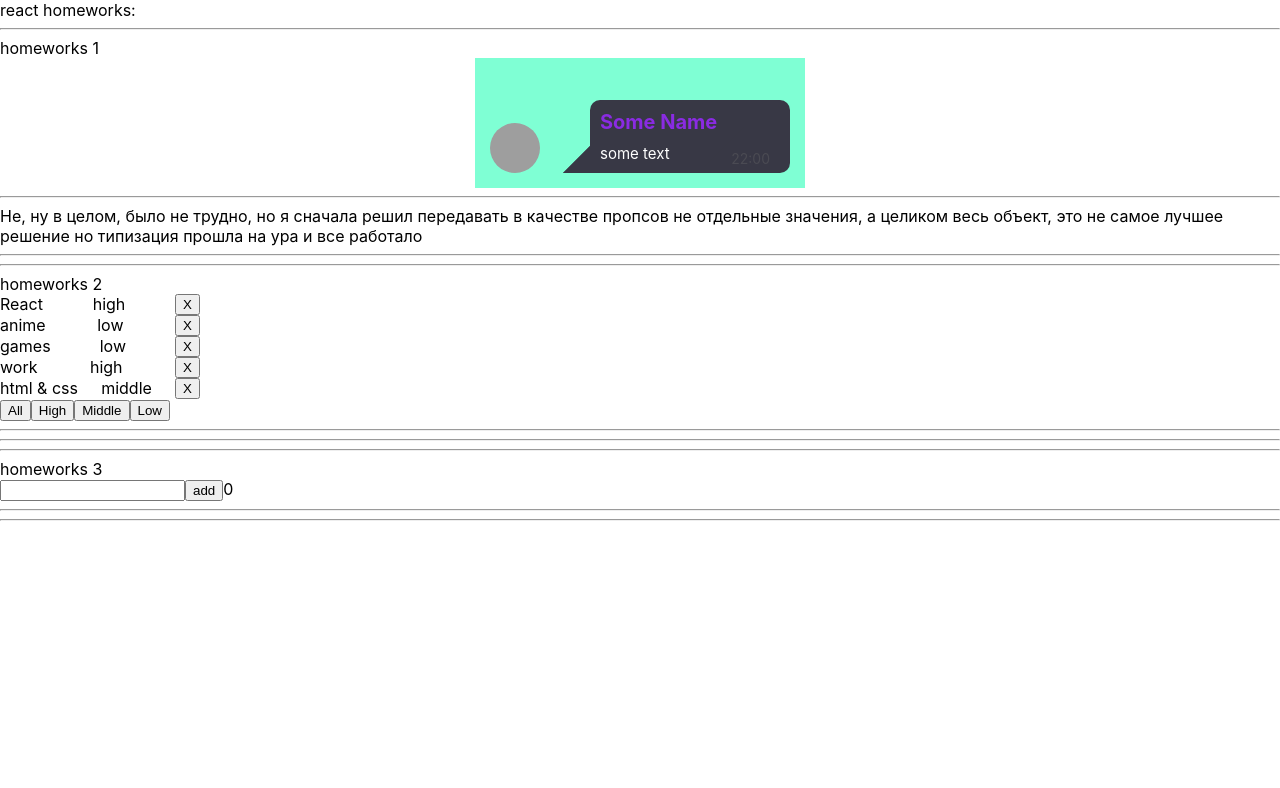
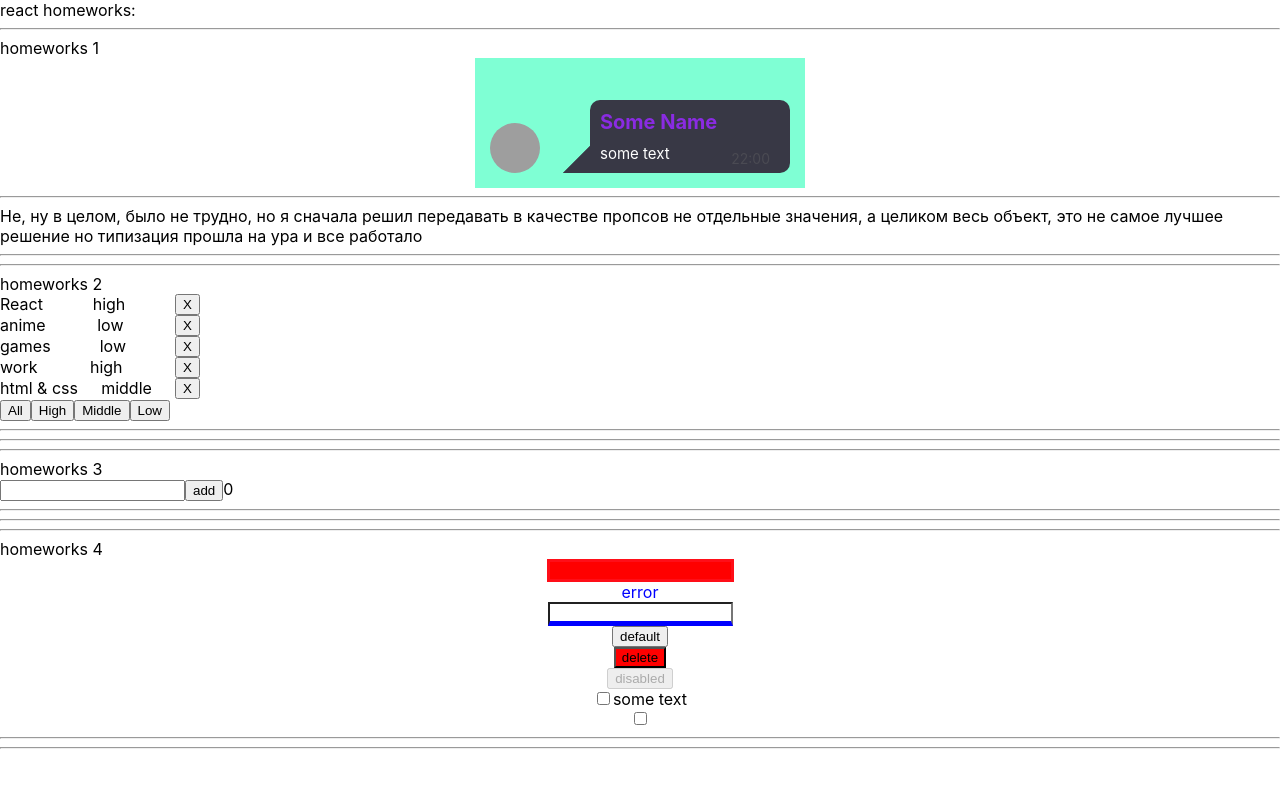
Before and after one commit to NikBabukhin/DZSamurai, a React (Create React App) app: page / in a window 1280 px wide. Shown: the top 788 px of the page. Built offline with nearby package versions, Linux system fonts and the light colour scheme; grey boxes are pictures that could not be loaded.

Commit message:
complete HW4 without nice style

```diff
--- a/src/p1-main/m1-ui/u1-app/App.tsx
+++ b/src/p1-main/m1-ui/u1-app/App.tsx
@@ -3,6 +3,7 @@ import s from './App.module.css'
 import HW1 from '../../../p2-homeworks/h1/HW1'
 import HW2 from "../../../p2-homeworks/h2/HW2";
 import HW3 from "../../../p2-homeworks/h3/HW3";
+import HW4 from "../../../p2-homeworks/h4/HW4";
 
 function App() {
     return (
@@ -11,7 +12,7 @@ function App() {
             <HW1/>
             <HW2/>
             <HW3/>
-            {/*<HW4/>*/}
+            <HW4/>
             {/*<HW5/>*/}
 
         </div>
--- a/src/p2-homeworks/h4/HW4.tsx
+++ b/src/p2-homeworks/h4/HW4.tsx
@@ -30,11 +30,12 @@ function HW4() {
                     onChangeText={setText}
                     onEnter={showAlert}
                     error={error}
-                    // spanClassName={s.testSpanError}
+                    spanClassName={s.testSpanError}
                 />
 
                 <SuperInputText
-                    className={s.blue} // проверьте, рабоет ли смешивание классов
+                    className={s.blue}
+                    // проверьте, рабоет ли смешивание классов
                 />
 
                 {/*----------------------------------------------------*/}
--- a/src/p2-homeworks/h4/common/c1-SuperInputText/SuperInputText.module.css
+++ b/src/p2-homeworks/h4/common/c1-SuperInputText/SuperInputText.module.css
@@ -1,9 +1,9 @@
 .superInput {
-
+    background-color: rgba(120, 120, 255, .5);
 }
 
 .errorInput {
-    border: 3px solid lime;
+    border: 3px solid rgb(255, 70, 120, .2);
     background: red;
 }
 
--- a/src/p2-homeworks/h4/common/c1-SuperInputText/SuperInputText.tsx
+++ b/src/p2-homeworks/h4/common/c1-SuperInputText/SuperInputText.tsx
@@ -39,7 +39,7 @@ const SuperInputText: React.FC<SuperInputTextPropsType> = (
     }
 
     const finalSpanClassName = `${s.error} ${spanClassName ? spanClassName : ''}`
-    const finalInputClassName = `${s.errorInput} ${className}` // need to fix with (?:) and s.superInput
+    const finalInputClassName = `${error? s.errorInput: ''} ${className}`
 
     return (
         <>
--- a/src/p2-homeworks/h4/common/c3-SuperCheckbox/SuperCheckbox.tsx
+++ b/src/p2-homeworks/h4/common/c3-SuperCheckbox/SuperCheckbox.tsx
@@ -20,7 +20,8 @@ const SuperCheckbox: React.FC<SuperCheckboxPropsType> = (
     }
 ) => {
     const onChangeCallback = (e: ChangeEvent<HTMLInputElement>) => {
-        // сделайте так чтоб работал onChange и onChangeChecked
+        onChangeChecked && onChangeChecked(e.target.checked)
+        onChange && onChange(e)
     }
 
     const finalInputClassName = `${s.checkbox} ${className ? className : ''}`
```
